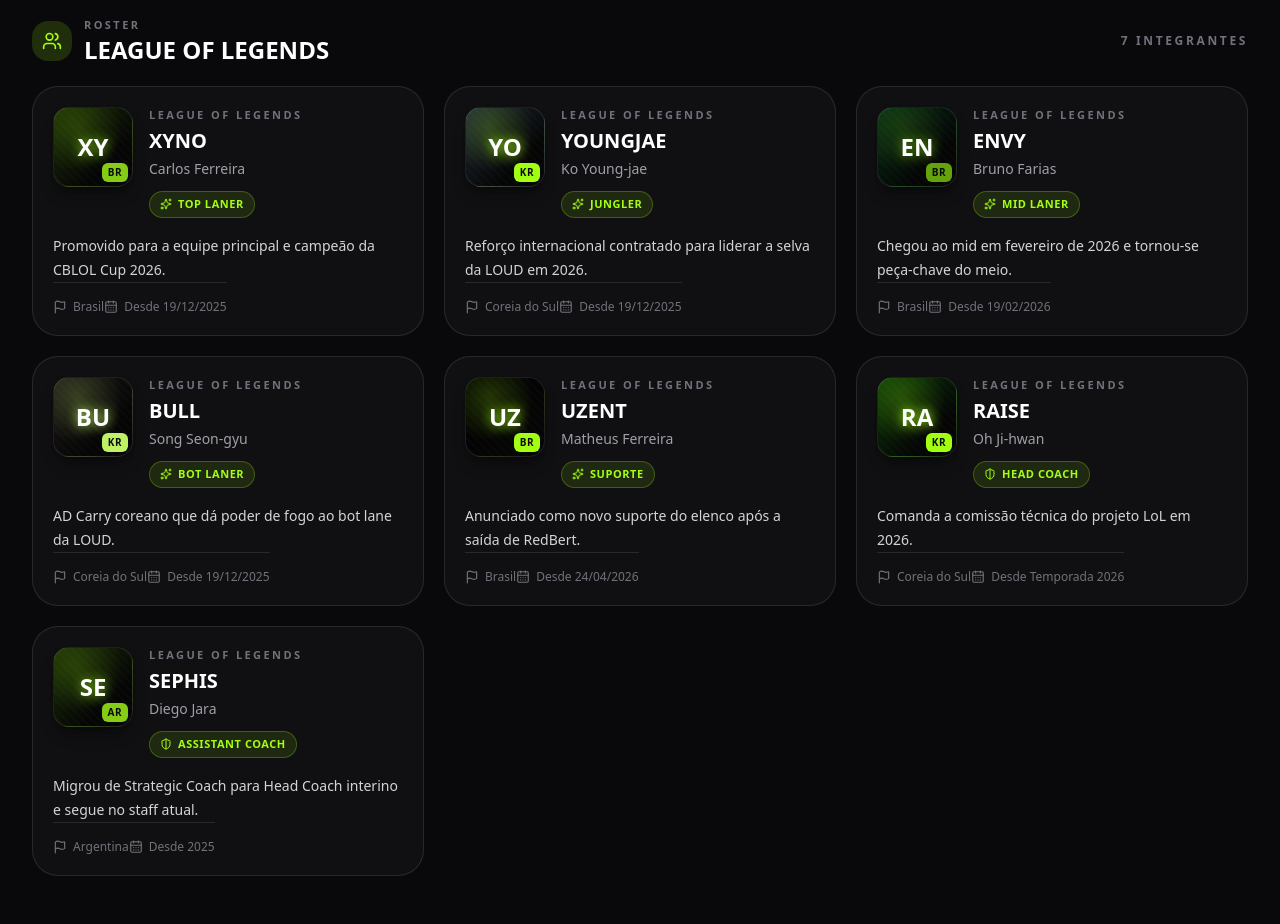
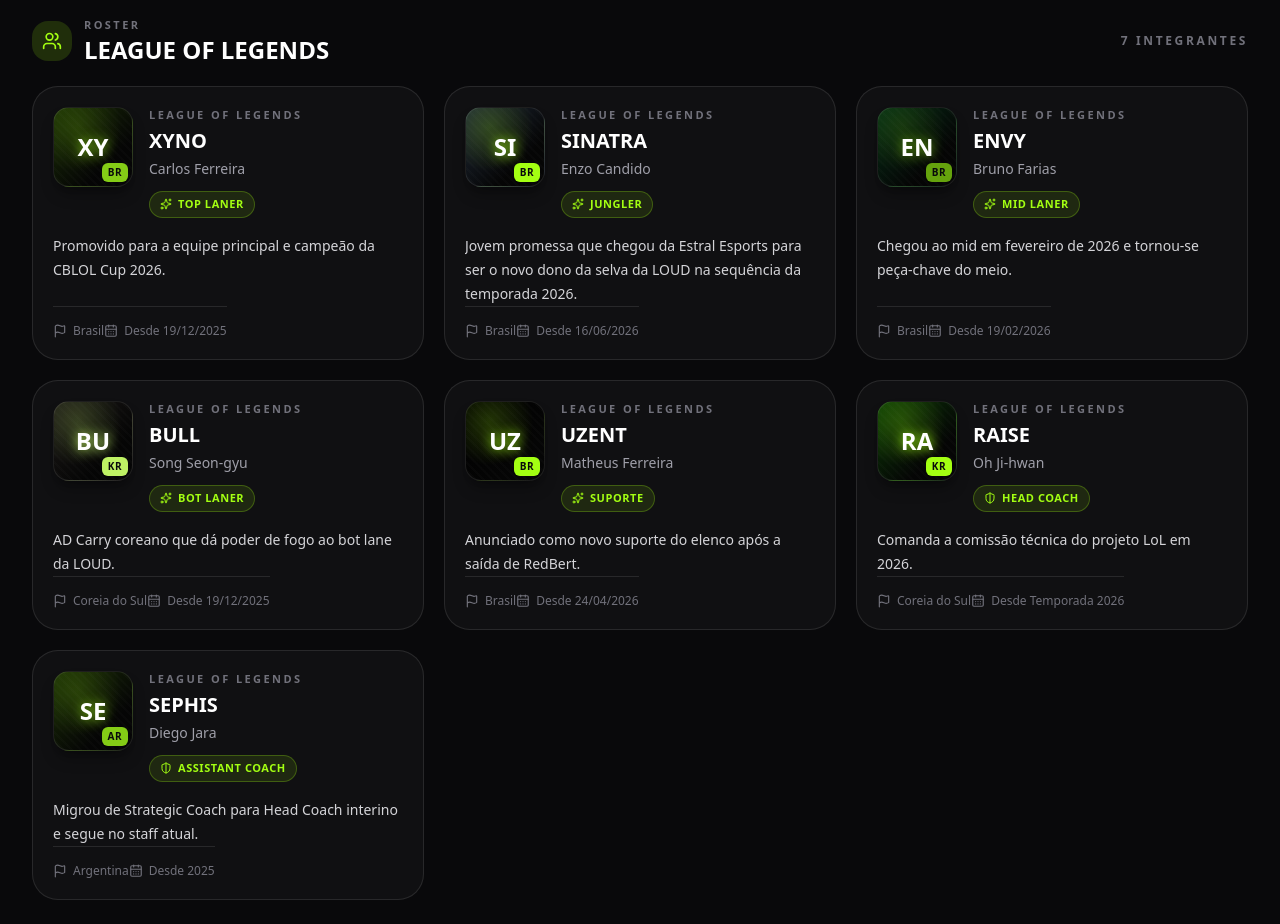
Before and after one commit to caseyj2t/LOUD-Archive, a React (Vite) app: page / in a window 1280 px wide. Shown: the part 6240-7164 px from the top of the page. Built offline with nearby package versions, Linux system fonts and the light colour scheme.

Commit message:
update sinatra-lol

```diff
--- a/src/data/playerData.ts
+++ b/src/data/playerData.ts
@@ -129,17 +129,17 @@
     signaturePalette: palette(1),
   },
   {
-    id: "lol-youngjae",
-    nickname: "Youngjae",
-    realName: "Ko Young-jae",
-    nationality: "Coreia do Sul",
-    flag: "KR",
+    id: "lol-sinatra",
+    nickname: "Sinatra",
+    realName: "Enzo Candido",
+    nationality: "Brasil",
+    flag: "BR",
     role: "Jungler",
     roleCategory: "player",
-    joinDate: "19/12/2025",
+    joinDate: "16/06/2026",
     modality: "League of Legends",
     modalityId: "lol",
-    highlight: "Reforço internacional contratado para liderar a selva da LOUD em 2026.",
+    highlight: "Jovem promessa que chegou da Estral Esports para ser o novo dono da selva da LOUD na sequência da temporada 2026.",
     signaturePalette: palette(2),
   },
   {
```
